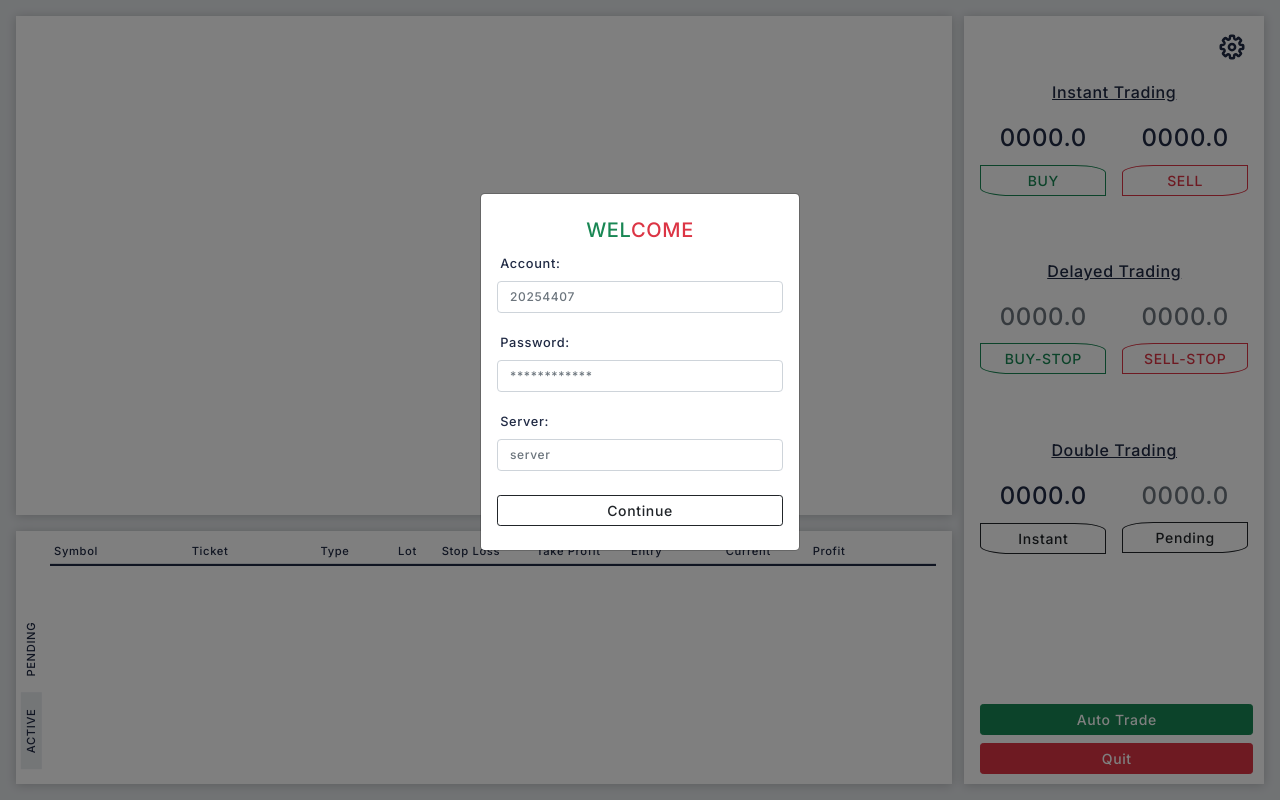
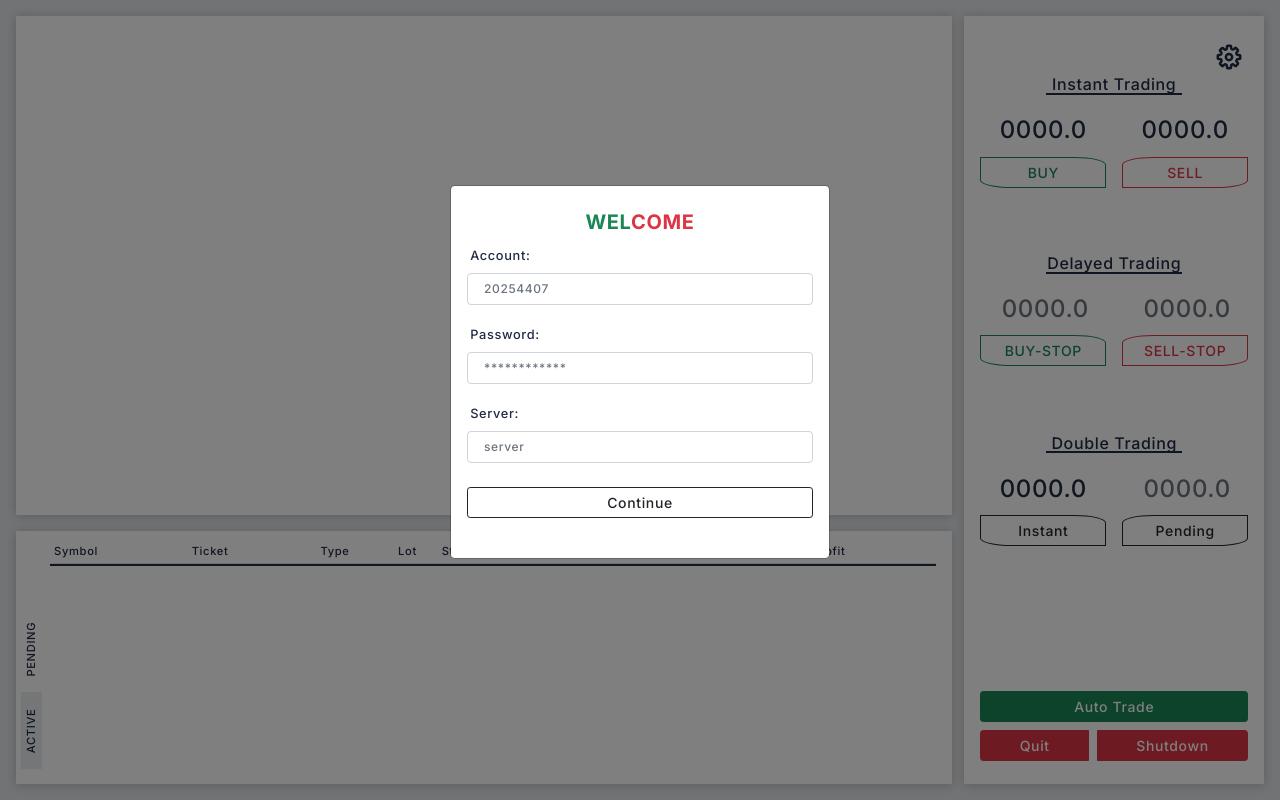
Before and after one commit to kennedyC2/Forex-auto-trader, a Flask app: page / in a window 1280 px wide. Run offline with Flask 2, Linux system fonts and the light colour scheme; lists and menus that the app fills with data are empty; some libraries are stand-ins or nearby versions.

Commit message:
v2 completed

```diff
--- a/app.py
+++ b/app.py
@@ -39,8 +39,8 @@ def auth():
         # Send Response If Successfully logged In
         if account["status"]:
             # Set kick
-            # Trader.run_rt = True
-            # Trader.track = True
+            Trader.run_rt = True
+            Trader.track = True
 
             # Trade Tracker Thread
             global t_trade
@@ -418,7 +418,7 @@ def trade_start():
         # Start Thread
         global s_thread
         s_thread = threading.Thread(target=Trader.start_auto, args=(
-            data["ntr"],), daemon=False)
+            data["ntr"], data["ptn"]), daemon=False)
 
         s_thread.start()
 
@@ -473,14 +473,6 @@ def settings():
         # start Fetcher and RSI Calculator
         Trader.run_rt = True
 
-        # RSI Thread
-        s_RSI = threading.Thread(
-            target=Trader.c_RSI, args=(), daemon=False)
-
-        # Fetcher Thread
-        s_fetcher = threading.Thread(
-            target=Trader.fetcher, args=(), daemon=False)
-
         # Start RSI Thread
         s_RSI.start()
 
@@ -498,6 +490,27 @@ def settings():
         return response
     return
 
+# Shutdown
+# ==============================================================================
+
+
+@app.route("/shutdown", methods=["GET"])
+def shutdown():
+    if request.method == "GET":
+        Trader.auto_trade = False
+        Trader.run_rt = False
+        Trader.track = False
+
+        response = make_response(
+            jsonify(
+                {"message": "success"}
+            ),
+            200,
+        )
+        response.headers["Content-Type"] = "application/json"
+        return response
+    return
+
 
 if __name__ == '__main__':
     app.run(host="127.0.0.1", port=5000, debug=True, use_reloader=True)
--- a/templates/app.html
+++ b/templates/app.html
@@ -70,6 +70,10 @@
                 -moz-appearance: textfield;
             }
 
+            input {
+                padding-left: 1rem !important;
+            }
+
             .hide {
                 display: none;
             }
@@ -96,6 +100,22 @@
                 background-color: #ffffff;
             }
 
+            .uline {
+                position: relative;
+            }
+
+            .uline::after {
+                content: " ";
+                width: 8.5rem;
+                height: 0;
+                border: 1px solid #202a44;
+                background-color: #202a44;
+                position: absolute;
+                top: 1.3rem;
+                right: calc((100% - 8.5rem) / 2);
+                transform: rotate(0);
+            }
+
             .icon {
                 display: none;
             }
@@ -135,7 +155,7 @@
 
             p {
                 font-size: 1rem;
-                text-decoration: underline;
+                /* text-decoration: underline; */
             }
 
             .right-container .form-control {
@@ -185,7 +205,7 @@
                 }
 
                 .modal-dialog {
-                    width: 320px;
+                    width: 380px;
                 }
 
                 .left-container {
@@ -242,8 +262,8 @@
     </head>
 
     <body>
-        <div class="container-fluid p-3 w-100 h-100 d-grid">
-            <div class="left-container h-100">
+        <div class="container-fluid p-0 p-lg-3 w-100 h-100 d-lg-grid">
+            <div class="left-container h-100 d-none d-lg-grid">
                 <div class="content-div A px-3 py-2">
                     <div class="ps-2 pt-2 text-uppercase fw-bold" id="curr"></div>
                     <div id="chart_div" style="height: calc(100% - 2rem); width: auto"></div>
@@ -308,8 +328,8 @@
                 </div>
             </div>
             <div class="right-container h-100 px-3 py-3 position-relative" id="right-container">
-                <div class="mt-5">
-                    <p class="text-center">Instant Trading</p>
+                <div style="margin-top: 15%">
+                    <p class="text-center uline">Instant Trading</p>
                     <div class="d-flex justify-content-between">
                         <div style="width: 47%">
                             <h4 id="buy" class="text-center p-1">0000.0</h4>
@@ -329,7 +349,7 @@
                 </div>
 
                 <div>
-                    <p class="text-center">Delayed Trading</p>
+                    <p class="text-center uline">Delayed Trading</p>
                     <div class="d-flex justify-content-between">
                         <div style="width: 47%">
                             <form action="#" method="post" id="fsbuy" novalidate>
@@ -347,7 +367,7 @@
                 </div>
 
                 <div>
-                    <p class="text-center">Double Trading</p>
+                    <p class="text-center uline">Double Trading</p>
                     <div class="d-flex justify-content-between">
                         <div style="width: 47%">
                             <h4 id="itr" class="text-center p-1">0000.0</h4>
@@ -364,12 +384,15 @@
                         </div>
                     </div>
                 </div>
-                <div class="position-absolute" style="bottom: 10px; width: 91%">
+                <div class="position-absolute" style="bottom: 3%; width: calc(100% - 2rem)">
                     <button type="button" class="btn btn-sm w-100 btn-success" data-bs-toggle="modal" data-bs-target="#autoTr">Auto Trade</button>
-                    <button class="btn btn-sm btn-danger w-100 quit mt-2">Quit</button>
+                    <div class="btn-group w-100" role="group" aria-label="ctrl">
+                        <button class="btn btn-sm btn-danger me-1 quit mt-2">Quit</button>
+                        <button class="btn btn-sm btn-danger ms-1 shutdown mt-2">Shutdown</button>
+                    </div>
                 </div>
 
-                <button type="button" class="position-absolute btn btn-lg" style="top: 5px; right: 0" data-bs-toggle="modal" data-bs-target="#settings">
+                <button type="button" class="position-absolute btn btn-lg" style="top: 2%; right: 1%" data-bs-toggle="modal" data-bs-target="#settings">
                     <svg xmlns="http://www.w3.org/2000/svg" id="stn" aria-hidden="true" role="img" width="30px" height="30px" preserveAspectRatio="xMidYMid meet" viewBox="0 0 24 24">
                         <path
                             fill="currentColor"
@@ -386,7 +409,7 @@
                     <div class="modal-content">
                         <div class="modal-body">
                             <div class="w-100">
-                                <h5 class="text-uppercase text-center my-2 text-danger"><span class="text-success">Wel</span>come</h5>
+                                <h5 class="text-uppercase text-center fw-bold my-2 text-danger"><span class="text-success fw-bold">Wel</span>come</h5>
                                 <p class="m-0 notifdd text-center text-decoration-none mt-2" style="font-size: 0.8rem"></p>
                                 <form action="#" id="lgn" method="post">
                                     <div class="mb-3">
@@ -401,7 +424,7 @@
                                         <label for="server" class="form-label">Server:</label>
                                         <input type="text" class="form-control" id="server" placeholder="server" required />
                                     </div>
-                                    <div class="mb-2 mt-4 text-end">
+                                    <div class="mb-4 mt-4 text-end">
                                         <button type="submit" class="btn btn-sm btn-outline-dark px-4 w-100" id="bt1">Continue</button>
                                         <button type="button" class="btn btn-sm btn-dark px-4 w-100 hide" id="bt2" disabled>
                                             <span class="spinner-border spinner-border-sm text-white" role="status" aria-hidden="true"></span>
@@ -421,7 +444,7 @@
                     <div class="modal-content">
                         <div class="modal-body">
                             <div class="w-100">
-                                <h5 class="text-uppercase text-center my-2 text-danger">Settings</h5>
+                                <h5 class="text-uppercase text-center my-2 fw-bold text-danger">Settings</h5>
                                 <form action="#" id="apstg" method="post">
                                     <div class="mb-3">
                                         <label for="c_pairs" class="form-label">Pairs:</label>
@@ -480,19 +503,16 @@
                                 <!-- <p class="m-0 notifdd text-center text-decoration-none mt-2" style="font-size: 0.8rem"></p> -->
                                 <form action="#" id="atr" method="post">
                                     <div class="mb-3">
-                                        <label for="atr_lot" class="form-label">Lot:</label>
-                                        <input type="number" class="form-control" id="atr_lot" placeholder="0.0" min="0.1" step="any" required />
+                                        <label for="atr_tmp" class="form-label">Pattern:</label>
+                                        <select class="form-select form-select-lg" id="atr_tmp" aria-label=".form-select-lg" value="M15">
+                                            <option value="1">Instant (Buy & Sell)</option>
+                                            <option value="2">Pending (Buy Stop & Sell Stop)</option>
+                                            <option value="3">Double Trades (Instant)</option>
+                                            <option value="4">Double Trades (Pending)</option>
+                                        </select>
                                     </div>
                                     <div class="mb-3">
-                                        <label for="atr_pairs" class="form-label">Pair:</label>
-                                        <select class="form-select form-select-lg" id="atr_pairs" aria-label=".form-select-lg" value="Step Index"></select>
-                                    </div>
-                                    <div class="mb-3">
-                                        <label for="atr_tmp" class="form-label">Timeframe:</label>
-                                        <select class="form-select form-select-lg" id="atr_tmp" aria-label=".form-select-lg" value="M15"></select>
-                                    </div>
-                                    <div class="mb-3">
-                                        <label for="atr_ntr" class="form-label">Trades (min: 2):</label>
+                                        <label for="atr_ntr" class="form-label">No. of Trades (min: 2):</label>
                                         <input type="number" class="form-control" id="atr_ntr" placeholder="2" min="2" step="2" required />
                                     </div>
                                     <div class="mb-3 hide">
@@ -520,11 +540,9 @@
             const hideBtn = document.getElementById("btn-hide");
             const rightContainerEl = document.getElementById("right-container");
             const c_pairs = document.getElementById("c_pairs");
-            const atr_pairs = document.getElementById("atr_pairs");
             const timeframes = document.getElementById("timeframe");
             const timeframes_0 = document.getElementById("atr_tmp");
             const lot = document.getElementById("lot");
-            const atr_lot = document.getElementById("atr_lot");
             const atr_ntr = document.getElementById("atr_ntr");
             const sl = document.getElementById("stop_loss");
             const tp = document.getElementById("take_profit");
@@ -545,6 +563,7 @@
             const tbody_1 = document.getElementById("actv");
             const tbody_2 = document.getElementById("pndn");
             const quit = document.querySelector("button.quit");
+            const shutdown = document.querySelector("button.shutdown");
             const curr = document.getElementById("curr");
             const start_at = document.querySelector("button.atsm");
             const save_stn = document.querySelector("button.apsm");
@@ -567,7 +586,7 @@
             let today = new Date(Date.now());
             let chart = false;
 
-            // Form Submit
+            // Form Submit || Login
             form.addEventListener("submit", async (e) => {
                 e.preventDefault();
                 const account = form.elements[0].value;
@@ -604,10 +623,13 @@
                     getPairs();
                     timeframe();
                     lot_size();
+                    _ntr();
+                    _ptn();
                     stop_loss();
                     take_profit();
                     deviation();
                     chart_display();
+                    trades();
                     buy_sell();
                     buy_Order();
                     buy_stop_Order();
@@ -616,10 +638,13 @@
                     double_instant_Order();
                     double_pending_Order();
                     close_app();
+                    shutdown_app();
 
                     setInterval(() => {
                         buy_sell();
-                    }, 500);
+                        chart_display();
+                        trades();
+                    }, 300);
 
                     if (defaultValues.autoTrade) {
                         submit_atr.classList.add("hide");
@@ -653,7 +678,8 @@
                         deviation: 20,
                         sl: 0.5,
                         tp: 100,
-                        ntr: 1,
+                        ntr: 2,
+                        ptn: "1",
                     };
 
                     localStorage.setItem("default", JSON.stringify(data));
@@ -677,7 +703,6 @@
                 }
 
                 c_pairs.innerHTML = options;
-                atr_pairs.innerHTML = options;
             };
 
             // Get Timeframes
@@ -694,7 +719,6 @@
                 }
 
                 timeframes.innerHTML = options;
-                timeframes_0.innerHTML = options;
             };
 
             // Get Lot Size
@@ -702,8 +726,27 @@
             const lot_size = () => {
                 const defaultValues = JSON.parse(localStorage.getItem("default"));
                 lot.value = defaultValues.lot;
-                atr_lot.value = defaultValues.lot;
+            };
+
+            // Get Number Of Trades
+            // ==============================================================================================
+            const _ntr = () => {
+                const defaultValues = JSON.parse(localStorage.getItem("default"));
                 atr_ntr.value = defaultValues.ntr;
+            };
+
+            // Get Pattern
+            // ==============================================================================================
+            const _ptn = () => {
+                const defaultValues = JSON.parse(localStorage.getItem("default"));
+                const all_op = document.querySelectorAll("select#atr_tmp option");
+
+                for (const prop of all_op) {
+                    if (prop.value == defaultValues["ptn"]) {
+                        prop.setAttribute("selected", true);
+                        break;
+                    }
+                }
             };
 
             // Get stop loss
@@ -727,7 +770,7 @@
                 devtn.value = defaultValues.deviation;
             };
 
-            // Buy n Sell
+            // Buy n Sell {Bid n Ask Prices}
             // ==============================================================================================
             const buy_sell = async () => {
                 const defaultValues = JSON.parse(localStorage.getItem("default"));
@@ -775,7 +818,7 @@
                         textStyle: {
                             color: "#202a44",
                             fontName: "Inter",
-                            fontSize: 9,
+                            fontSize: 10,
                             bold: true,
                         },
                         slantedText: true,
@@ -792,16 +835,16 @@
                     },
                     vAxis: {
                         gridlines: {
-                            color: "#08697cf5",
+                            color: "#848482",
                             count: 10,
                         },
-                        // minorGridlines: {
-                        //    color: "transparent",
-                        // },
+                        minorGridlines: {
+                            color: "#848482",
+                        },
                         textStyle: {
                             color: "#202a44",
                             fontName: "Inter",
-                            fontSize: 9,
+                            fontSize: 10,
                             bold: true,
                         },
                         baselineColor: "red",
@@ -1446,17 +1489,6 @@
                 });
             };
 
-            // Quit App
-            // ==============================================================================================
-            const close_app = () => {
-                quit.addEventListener("click", () => {
-                    const defaultValues = JSON.parse(localStorage.getItem("default"));
-                    defaultValues.loggedin = false;
-                    localStorage.setItem("default", JSON.stringify(defaultValues));
-                    location.reload();
-                });
-            };
-
             // Auto Trade
             // ==============================================================================================
             submit_atr.addEventListener("click", () => {
@@ -1465,13 +1497,13 @@
 
             fatr.addEventListener("submit", (e) => {
                 e.preventDefault();
-                const lot = e.target[0].value;
-                const pair = e.target[1].value;
-                const tmp = e.target[2].value;
-                const ntr = e.target[3].value;
+                const ptn = e.target[0].value;
+                const ntr = e.target[1].value;
 
                 const defaultValues = JSON.parse(localStorage.getItem("default"));
                 defaultValues["autoTrade"] = true;
+                defaultValues["ntr"] = ntr;
+                defaultValues["ptn"] = ptn;
 
                 // Save
                 localStorage.setItem("default", JSON.stringify(defaultValues));
@@ -1486,6 +1518,7 @@
                     },
                     body: JSON.stringify({
                         ntr: ntr,
+                        ptn: ptn,
                     }),
                 });
             });
@@ -1556,6 +1589,35 @@
                 buy_sell();
             });
 
+            // Quit App
+            // ==============================================================================================
+            const close_app = () => {
+                quit.addEventListener("click", () => {
+                    const defaultValues = JSON.parse(localStorage.getItem("default"));
+                    defaultValues.loggedin = false;
+                    localStorage.setItem("default", JSON.stringify(defaultValues));
+                    location.reload();
+                });
+            };
+
+            // Quit App
+            // ==============================================================================================
+            const shutdown_app = () => {
+                shutdown.addEventListener("click", async () => {
+                    // Send
+                    const response = await fetch("/shutdown", {
+                        method: "GET",
+                    });
+
+                    if ((await response).status === 200) {
+                        const defaultValues = JSON.parse(localStorage.getItem("default"));
+                        defaultValues.loggedin = false;
+                        localStorage.setItem("default", JSON.stringify(defaultValues));
+                        location.reload();
+                    }
+                });
+            };
+
             // Load App
             // ==============================================================================================
             window.onload = () => {
@@ -1564,10 +1626,13 @@
                     getPairs();
                     timeframe();
                     lot_size();
+                    _ntr();
+                    _ptn();
                     stop_loss();
                     take_profit();
                     deviation();
                     chart_display();
+                    trades();
                     buy_sell();
                     buy_Order();
                     buy_stop_Order();
@@ -1576,11 +1641,13 @@
                     double_instant_Order();
                     double_pending_Order();
                     close_app();
+                    shutdown_app();
 
                     setInterval(() => {
                         buy_sell();
                         chart_display();
-                    }, 500);
+                        trades();
+                    }, 300);
 
                     const defaultValues = JSON.parse(localStorage.getItem("default"));
                     if (defaultValues.autoTrade) {
```
Also changed, not shown: mt5/phantom.py (+62 -30 lines).
